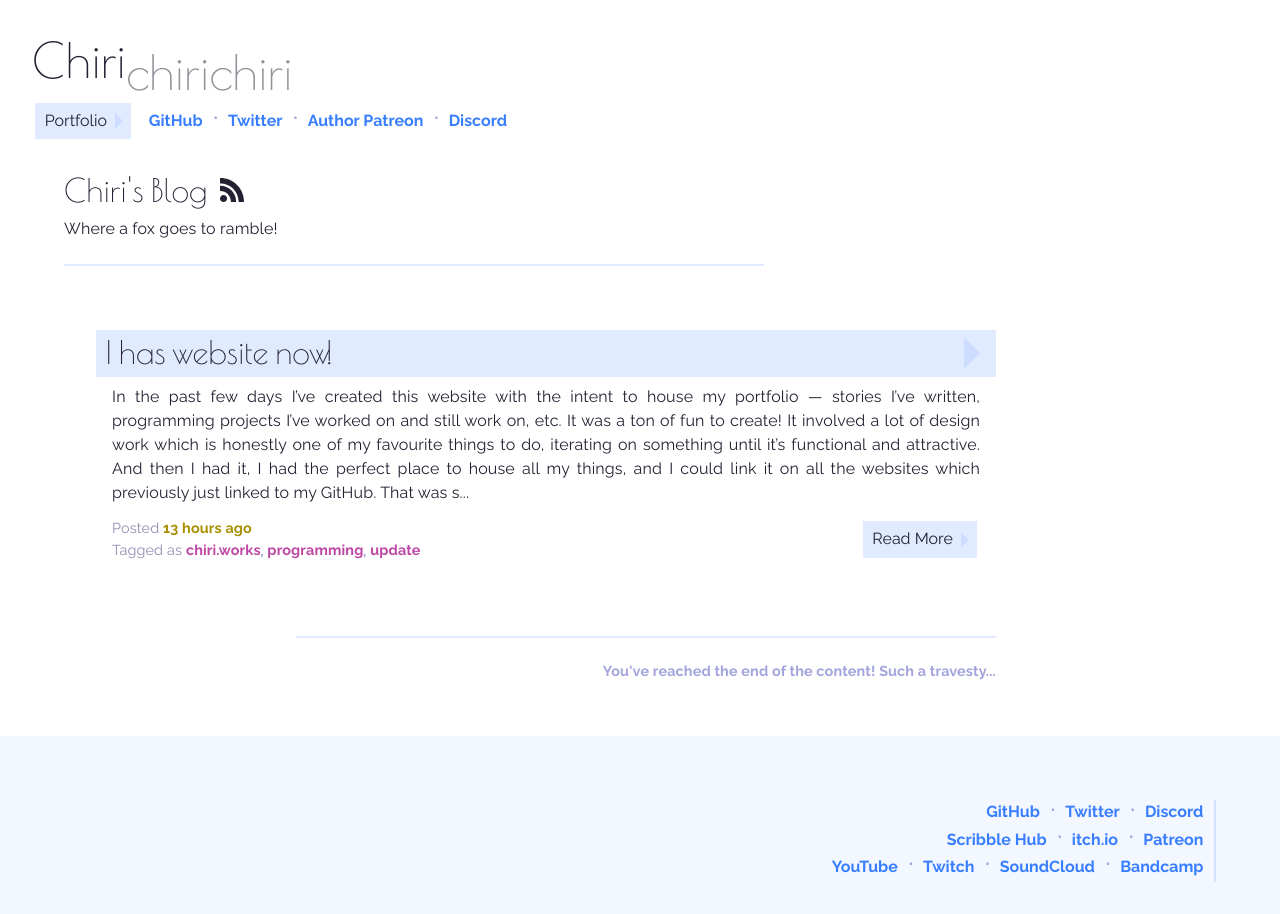
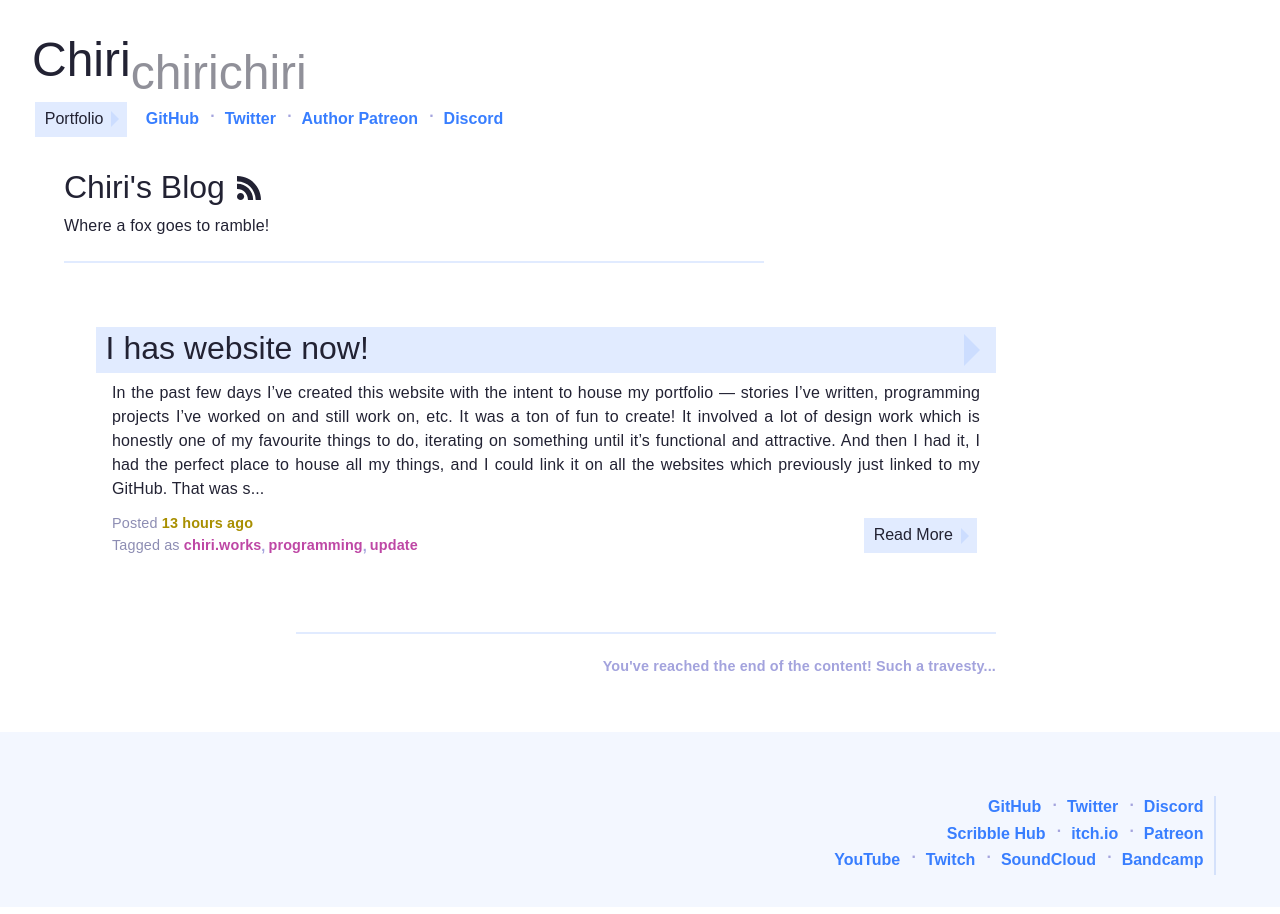
Before and after one commit to ChiriVulpes/chirivulpes.github.io, a Jekyll site: the page built from blog.html, in a window 1280 px wide. Built offline with Jekyll 4.4.1, drawn with Linux system fonts in a browser that asks for light colours; some web fonts are replaced.

Commit message:
Extract gfonts css

```diff
--- /dev/null
+++ b/_includes/css/gfonts.scss
@@ -0,0 +1,40 @@
+@font-face {
+	font-family: 'Poiret One';
+	font-style: normal;
+	font-weight: 400;
+	font-display: swap;
+	src: url(https://fonts.gstatic.com/s/poiretone/v9/UqyVK80NJXN4zfRgbdfbo55cVw.woff2) format('woff2');
+	unicode-range: U+0000-00FF, U+0131, U+0152-0153, U+02BB-02BC, U+02C6, U+02DA, U+02DC, U+2000-206F, U+2074, U+20AC, U+2122, U+2191, U+2193, U+2212, U+2215, U+FEFF, U+FFFD;
+}
+@font-face {
+	font-family: 'Raleway';
+	font-style: normal;
+	font-weight: 400;
+	font-display: swap;
+	src: url(https://fonts.gstatic.com/s/raleway/v18/1Ptug8zYS_SKggPNyC0ITw.woff2) format('woff2');
+	unicode-range: U+0000-00FF, U+0131, U+0152-0153, U+02BB-02BC, U+02C6, U+02DA, U+02DC, U+2000-206F, U+2074, U+20AC, U+2122, U+2191, U+2193, U+2212, U+2215, U+FEFF, U+FFFD;
+}
+@font-face {
+	font-family: 'Raleway';
+	font-style: normal;
+	font-weight: 700;
+	font-display: swap;
+	src: url(https://fonts.gstatic.com/s/raleway/v18/1Ptug8zYS_SKggPNyC0ITw.woff2) format('woff2');
+	unicode-range: U+0000-00FF, U+0131, U+0152-0153, U+02BB-02BC, U+02C6, U+02DA, U+02DC, U+2000-206F, U+2074, U+20AC, U+2122, U+2191, U+2193, U+2212, U+2215, U+FEFF, U+FFFD;
+}
+@font-face {
+	font-family: 'Raleway';
+	font-style: italic;
+	font-weight: 400;
+	font-display: swap;
+	src: url(https://fonts.gstatic.com/s/raleway/v18/1Ptsg8zYS_SKggPNyCg4TYFq.woff2) format('woff2');
+	unicode-range: U+0000-00FF, U+0131, U+0152-0153, U+02BB-02BC, U+02C6, U+02DA, U+02DC, U+2000-206F, U+2074, U+20AC, U+2122, U+2191, U+2193, U+2212, U+2215, U+FEFF, U+FFFD;
+}
+@font-face {
+	font-family: 'Raleway';
+	font-style: italic;
+	font-weight: 700;
+	font-display: swap;
+	src: url(https://fonts.gstatic.com/s/raleway/v18/1Ptsg8zYS_SKggPNyCg4TYFq.woff2) format('woff2');
+	unicode-range: U+0000-00FF, U+0131, U+0152-0153, U+02BB-02BC, U+02C6, U+02DA, U+02DC, U+2000-206F, U+2074, U+20AC, U+2122, U+2191, U+2193, U+2212, U+2215, U+FEFF, U+FFFD;
+}
--- a/_includes/css/shared.scss
+++ b/_includes/css/shared.scss
@@ -1,3 +1,5 @@
+@import "gfonts";
+
 html {
 	background: var(--background);
 	color: var(--color);
--- a/_layouts/default.html
+++ b/_layouts/default.html
@@ -2,9 +2,8 @@
 <html lang="en">
 
 <head>
+	<link rel="preconnect" href="https://fonts.gstatic.com">
 	{% include scss href="css/index.scss" %}
-	<link rel="preconnect" href="https://fonts.gstatic.com">
-	<link href="https://fonts.googleapis.com/css2?family=Poiret+One&family=Raleway:ital,wght@0,400;0,700;1,400;1,700&display=swap" rel="stylesheet">
 	<link rel="shortcut icon" href="/static/image/logo.png" />
 	<title>Chiri Vulpes &nbsp;| &nbsp;Author ∙ Designer ∙ Developer</title>
 	<meta name="viewport" content="width=device-width, initial-scale=1" />
```
